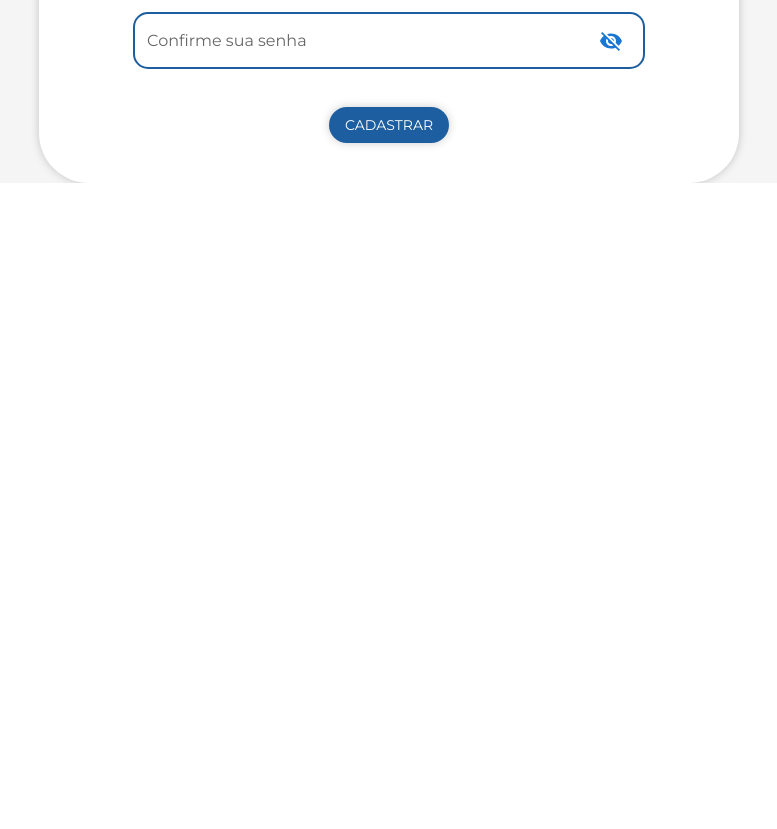
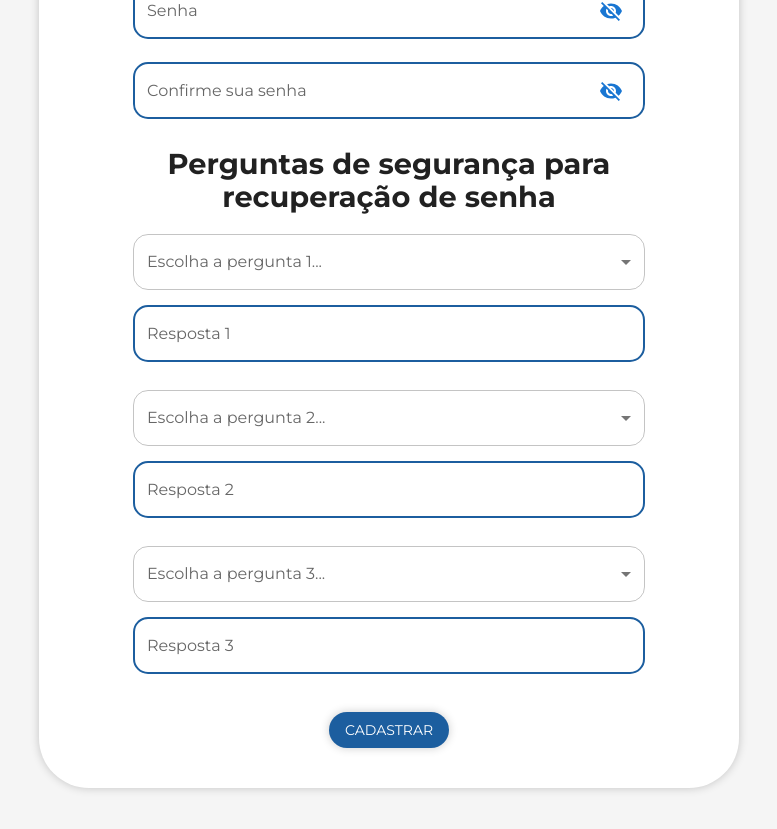
Before and after one commit to daniellima0/corretores-online, a React (Vite) app in the folder frontend/: page /realtor-signup in a window 1280 px wide. Shown: the part 651-1480 px from the top of the page, without its empty margins (251-1028 px from the left). Before the commit the page ends 834 px from the top, so only its background shows below. Built offline with nearby package versions, Linux system fonts and the light colour scheme.

Commit message:
Added safety questions selection
Color still not correct and user can still use the same question more than once

```diff
--- /dev/null
+++ b/frontend/src/pages/SignUp/components/SelectQuestion.tsx
@@ -0,0 +1,52 @@
+import Box from "@mui/material/Box";
+import InputLabel from "@mui/material/InputLabel";
+import MenuItem from "@mui/material/MenuItem";
+import FormControl from "@mui/material/FormControl";
+import Select, { SelectChangeEvent } from "@mui/material/Select";
+
+export default function SelectQuestion({
+  placeholder,
+  question,
+  setQuestion,
+  possibleQuestions,
+}: {
+  placeholder: string;
+  question: string;
+  setQuestion: any;
+  possibleQuestions: any;
+}) {
+  const handleChange = (event: SelectChangeEvent) => {
+    const selectedQuestion = event.target.value as string;
+
+    setQuestion(selectedQuestion);
+  };
+
+  return (
+    <Box
+      sx={{
+        minWidth: 120,
+        width: "100%",
+        paddingTop: "20px",
+      }}
+    >
+      <FormControl fullWidth>
+        <InputLabel id="demo-simple-select-label">{placeholder}</InputLabel>
+        <Select
+          sx={{ borderRadius: "15px" }}
+          fullWidth
+          labelId="demo-simple-select-label"
+          id="demo-simple-select"
+          value={question}
+          label={placeholder}
+          onChange={handleChange}
+        >
+          {possibleQuestions.map((question: any) => (
+            <MenuItem key={question} value={question}>
+              {question}
+            </MenuItem>
+          ))}
+        </Select>
+      </FormControl>
+    </Box>
+  );
+}
--- a/frontend/src/pages/SignUp/components/SignUpForm.tsx
+++ b/frontend/src/pages/SignUp/components/SignUpForm.tsx
@@ -4,10 +4,12 @@ import {
   IconButton,
   InputAdornment,
   TextField,
+  Typography,
   styled,
 } from "@mui/material";
 import { useState } from "react";
 import * as React from "react";
+import SelectQuestion from "./SelectQuestion";
 
 const Form = styled("form")({
   width: "80%",
@@ -55,6 +57,12 @@ const TextFieldStyled = styled(TextField)({
   },
 });
 
+const Title = styled(Typography)`
+  font-family: ${({ theme }) => theme.customTypography.bold};
+  font-size: 1.8rem;
+  margin-top: 20px;
+`;
+
 interface SignUpFormProps {
   userType: string;
 }
@@ -65,6 +73,27 @@ const SignUpForm: React.FC<SignUpFormProps> = (props) => {
   const togglePasswordVisibility = () => {
     setShowPassword(!showPassword);
   };
+
+  const questions = [
+    "Qual é o nome do seu primeiro animal de estimação?",
+    "Em que cidade você nasceu?",
+    "Qual é o nome do meio da sua mãe?",
+    "Qual era o nome da sua escola primária?",
+    "Qual é o seu prato de comida favorito?",
+    "Qual é o nome do seu melhor amigo de infância?",
+    "Qual é o nome da rua em que você cresceu?",
+    "Qual é o nome do seu personagem fictício favorito?",
+    "Qual é o modelo do seu primeiro carro?",
+    "Em que ano você se formou no ensino médio?",
+  ];
+  const [selectedQuestions, setSelectedQuestions] = React.useState<string[]>(
+    []
+  );
+  const [filteredQuestions, setFilteredQuestions] =
+    React.useState<string[]>(questions);
+  const [perguntaUm, setPerguntaUm] = React.useState("");
+  const [perguntaDois, setPerguntaDois] = React.useState("");
+  const [perguntaTres, setPerguntaTres] = React.useState("");
 
   return (
     <Form>
@@ -151,6 +180,48 @@ const SignUpForm: React.FC<SignUpFormProps> = (props) => {
           ),
         }}
       />
+      <Title variant="h1">
+        Perguntas de segurança para recuperação de senha
+      </Title>
+      <SelectQuestion
+        placeholder={"Escolha a pergunta 1..."}
+        question={perguntaUm}
+        setQuestion={setPerguntaUm}
+        possibleQuestions={filteredQuestions}
+      />
+      <TextFieldStyled
+        id="respostaUm"
+        label="Resposta 1"
+        variant="outlined"
+        margin="normal"
+        fullWidth={false}
+      />
+      <SelectQuestion
+        placeholder={"Escolha a pergunta 2..."}
+        question={perguntaDois}
+        setQuestion={setPerguntaDois}
+        possibleQuestions={filteredQuestions}
+      />
+      <TextFieldStyled
+        id="respostaDois"
+        label="Resposta 2"
+        variant="outlined"
+        margin="normal"
+        fullWidth={false}
+      />
+      <SelectQuestion
+        placeholder={"Escolha a pergunta 3..."}
+        question={perguntaTres}
+        setQuestion={setPerguntaTres}
+        possibleQuestions={filteredQuestions}
+      />
+      <TextFieldStyled
+        id="respostaTres"
+        label="Resposta 3"
+        variant="outlined"
+        margin="normal"
+        fullWidth={false}
+      />
       <div>
         <ButtonStyled
           fullWidth
--- a/frontend/src/pages/SignUp/index.tsx
+++ b/frontend/src/pages/SignUp/index.tsx
@@ -23,6 +23,8 @@ const Card = styled("div")({
   borderRadius: "50px",
   boxShadow: "0px 0px 10px 0px rgba(0,0,0,0.2)",
   margin: "auto",
+  marginTop: "50px",
+  marginBottom: "50px",
   maxWidth: "700px",
 
   "@media (max-width: 800px)": {
```
